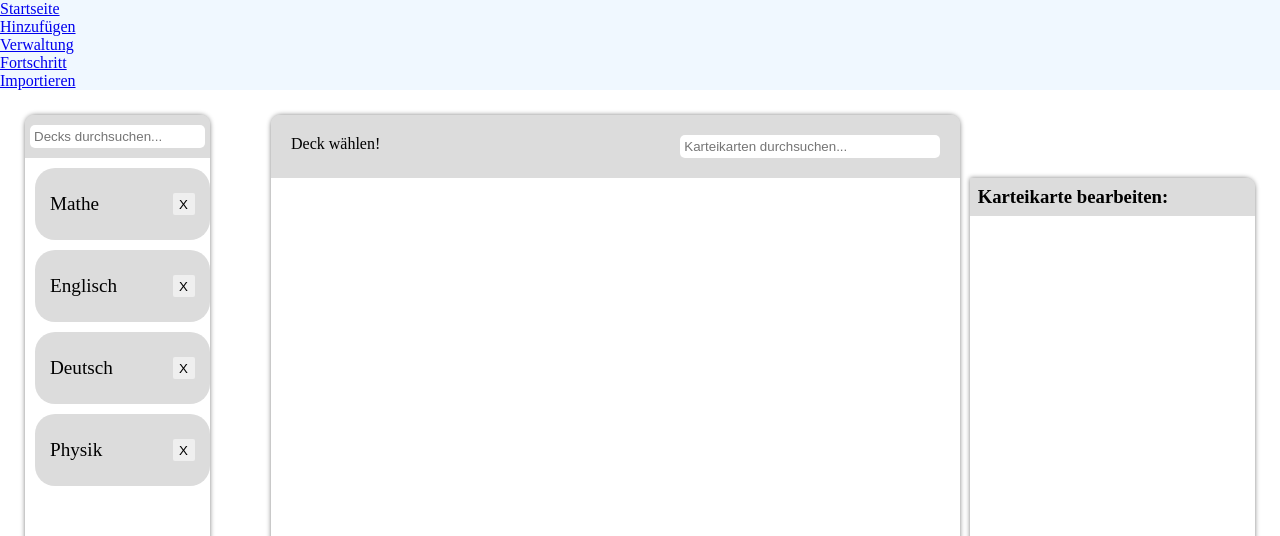
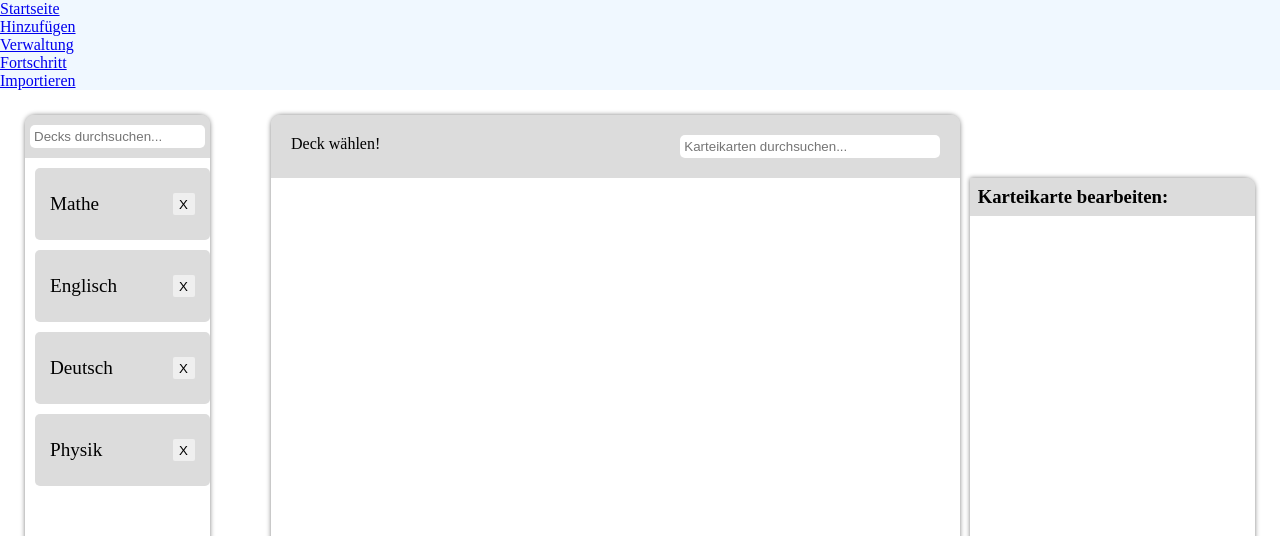
Before and after one commit to mohid-1311/Flashcards, a React (Create React App) app: page /Verwaltung in a window 1280 px wide. Shown: the top 536 px of the page. Built offline with nearby package versions, Linux system fonts and the light colour scheme.

Commit message:
Abgerundete Ecken bei Decks und Karteikarten verringert

```diff
--- a/src/pages/Verwaltung/Verwaltung.module.css
+++ b/src/pages/Verwaltung/Verwaltung.module.css
@@ -106,7 +106,7 @@ div.decks-liste-flexbox > div {
 
     background-color: #dcdcdc;
 
-    border-radius: 20px;
+    border-radius: 5px;
 
     font-size: larger;
 }
@@ -170,7 +170,7 @@ div.deck-karten-tabelle > table > tbody > tr {
     background-color: #ff6347;
 
     border: 0;
-    border-radius: 20px;
+    border-radius: 10px;
 }
 
 div.deck-karten-tabelle > table > tbody > tr:hover {
@@ -269,12 +269,12 @@ div.karte-bearbeiten-flexbox {
     overflow: hidden scroll;
 }
 
+/* Attribut-Element für eine Karteikarte */
 div.karte-bearbeiten-flexbox > h4 {
     margin-block-start: 1em;
     margin-block-end: 0.5em;
 }
 
-/* Attributeingabe für eine Karteikarte */
 textarea.karte-bearbeiten-eingabe {
     margin-inline: 5px;
     padding: 5px;
```
